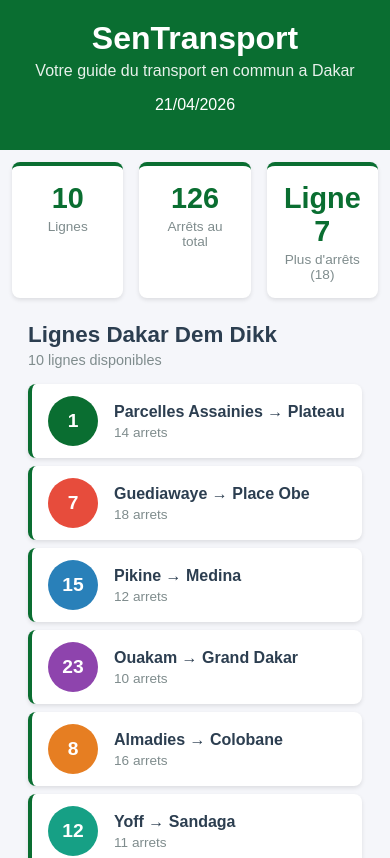
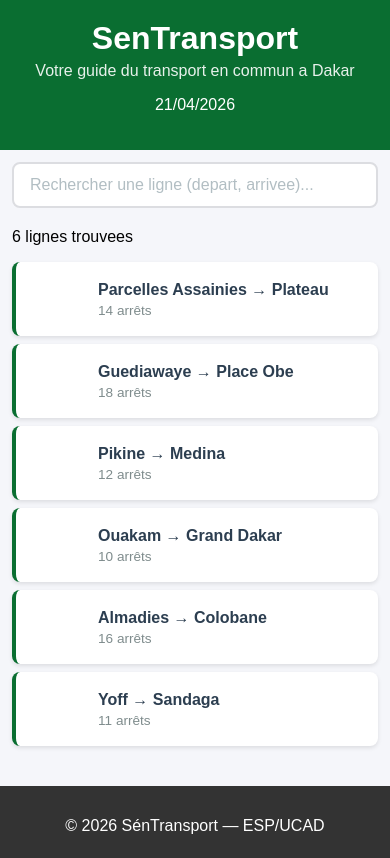
Before and after one commit to idypa10x/sentransport, a React (Create React App) app: page / in a window 390 px wide. Shown: the top 858 px of the page. Built offline with nearby package versions, Linux system fonts and the light colour scheme.

Commit message:
Lab 3 : etat, recherche et selection de lignes

```diff
--- a/src/App.css
+++ b/src/App.css
@@ -20,3 +20,19 @@
     padding: 12px;
   }
 }
+@media (max-width: 600px) {
+  .contenu {
+    padding: 12px;
+  }
+
+  .ligne-bus {
+    padding: 10px 12px;
+  }
+
+  .ligne-numero {
+    width: 40px;
+    height: 40px;
+    font-size: 1rem;
+    margin-right: 12px;
+  }
+}
--- a/src/App.js
+++ b/src/App.js
@@ -1,32 +1,78 @@
-import './App.css';
-import './App.css';
-import './App.css';
+import { useState } from 'react';
 import './App.css';
 import Header from './Header';
-import ListeLignes from './ListeLignes';
+import Recherche from './Recherche';
+import LigneBus from './LigneBus';
+import DetailLigne from './DetailLigne';
 import Footer from './Footer';
-import StatReseau from './StatReseau';
 
 function App() {
+  const [recherche, setRecherche] = useState("");
+  const [ligneSelectionnee, setLigneSelectionnee] = useState(null);
+
   const lignes = [
-    { id: 1, numero: "1", depart: "Parcelles Assainies", arrivee: "Plateau", arrets: 14, couleur: "#0a6e31" },
-    { id: 2, numero: "7", depart: "Guediawaye", arrivee: "Place Obe", arrets: 18, couleur: "#e74c3c" },
-    { id: 3, numero: "15", depart: "Pikine", arrivee: "Medina", arrets: 12, couleur: "#2980b9" },
-    { id: 4, numero: "23", depart: "Ouakam", arrivee: "Grand Dakar", arrets: 10, couleur: "#8e44ad" },
-    { id: 5, numero: "8", depart: "Almadies", arrivee: "Colobane", arrets: 16, couleur: "#e67e22" },
-    { id: 6, numero: "12", depart: "Yoff", arrivee: "Sandaga", arrets: 11, couleur: "#16a085" },
-    { id: 7, numero: "31", depart: "Fann", arrivee: "HLM", arrets: 9, couleur: "#c0392b" },
-    { id: 8, numero: "42", depart: "Liberte 6", arrivee: "Dieuppeul", arrets: 13, couleur: "#d35400" },
-    { id: 9, numero: "17", depart: "Sicap", arrivee: "Medina", arrets: 8, couleur: "#27ae60" },
-    { id: 10, numero: "5", depart: "HLM", arrivee: "Sandaga", arrets: 15, couleur: "#2c3e50" },
+    { id: 1, numero: "1", depart: "Parcelles Assainies",
+      arrivee: "Plateau", arrets: 14,
+      listeArrets: ["Parcelles U14", "Parcelles U10",
+        "Camberene", "Patte d'Oie", "Grand Dakar",
+        "Colobane", "Ponty", "Plateau"] },
+    { id: 2, numero: "7", depart: "Guediawaye",
+      arrivee: "Place Obe", arrets: 18,
+      listeArrets: ["Guediawaye", "Pikine", "Thiaroye",
+        "Keur Massar", "Grand Yoff", "Parcelles",
+        "Liberte 6", "Place Obe"] },
+    { id: 3, numero: "15", depart: "Pikine",
+      arrivee: "Medina", arrets: 12,
+      listeArrets: ["Pikine Centre", "Thiaroye Gare",
+        "Hann", "Colobane", "Fass", "Medina"] },
+    { id: 4, numero: "23", depart: "Ouakam",
+      arrivee: "Grand Dakar", arrets: 10,
+      listeArrets: ["Ouakam Village", "Mermoz", "Fann",
+        "Point E", "Liberte 5", "Grand Dakar"] },
+    { id: 5, numero: "8", depart: "Almadies",
+      arrivee: "Colobane", arrets: 16,
+      listeArrets: ["Almadies", "Ngor", "Yoff",
+        "Ouest Foire", "Liberte 6", "Colobane"] },
+    { id: 6, numero: "12", depart: "Yoff",
+      arrivee: "Sandaga", arrets: 11,
+      listeArrets: ["Yoff Village", "Aeroport LSS",
+        "Parcelles U17", "Grand Yoff", "HLM", "Sandaga"] },
   ];
+
+  const lignesFiltrees = lignes.filter(l =>
+    l.depart.toLowerCase().includes(recherche.toLowerCase()) ||
+    l.arrivee.toLowerCase().includes(recherche.toLowerCase()) ||
+    l.numero.includes(recherche)
+  );
+
+  function handleClickLigne(ligne) {
+    if (ligneSelectionnee && ligneSelectionnee.id === ligne.id) {
+      setLigneSelectionnee(null);
+    } else {
+      setLigneSelectionnee(ligne);
+    }
+  }
 
   return (
     <div className="App">
       <Header />
       <main className="contenu">
-        <StatReseau lignes={lignes} />
-        <ListeLignes lignes={lignes} />
+        <Recherche valeur={recherche} onChange={setRecherche} />
+        <p className="resultat-recherche">
+          {lignesFiltrees.length} ligne{lignesFiltrees.length > 1 ? 's' : ''} trouvee{lignesFiltrees.length > 1 ? 's' : ''}
+        </p>
+        {lignesFiltrees.map(ligne => (
+          <LigneBus
+            key={ligne.id}
+            numero={ligne.numero}
+            depart={ligne.depart}
+            arrivee={ligne.arrivee}
+            arrets={ligne.arrets}
+            estSelectionnee={ligneSelectionnee && ligneSelectionnee.id === ligne.id}
+            onClick={() => handleClickLigne(ligne)}
+          />
+        ))}
+        {ligneSelectionnee && <DetailLigne ligne={ligneSelectionnee} />}
       </main>
       <Footer />
     </div>
--- /dev/null
+++ b/src/DetailLigne.css
@@ -0,0 +1,67 @@
+.detail-ligne {
+  background-color: #ffffff;
+  border: 2px solid #0a6e31;
+  border-radius: 8px;
+  padding: 20px;
+  margin-top: 16px;
+  animation: slideDown 0.3s ease;
+}
+
+@keyframes slideDown {
+  from { opacity: 0; transform: translateY(-10px); }
+  to { opacity: 1; transform: translateY(0); }
+}
+
+.detail-titre {
+  color: #0a6e31;
+  margin: 0 0 8px 0;
+  font-size: 1.2rem;
+}
+
+.detail-info {
+  color: #7f8c8d;
+  margin: 0 0 16px 0;
+  font-size: 0.9rem;
+}
+
+.detail-arrets h4 {
+  color: #2c3e50;
+  margin: 0 0 8px 0;
+}
+
+.detail-liste {
+  list-style: none;
+  padding: 0;
+  margin: 0;
+}
+
+.detail-arret {
+  display: flex;
+  align-items: center;
+  padding: 8px 0;
+  border-bottom: 1px solid #f0f0f0;
+}
+
+.detail-arret:last-child {
+  border-bottom: none;
+}
+
+.arret-numero {
+  background-color: #0a6e31;
+  color: white;
+  width: 28px;
+  height: 28px;
+  border-radius: 50%;
+  display: flex;
+  align-items: center;
+  justify-content: center;
+  font-size: 0.8rem;
+  font-weight: bold;
+  margin-right: 12px;
+  flex-shrink: 0;
+}
+
+.arret-nom {
+  color: #2c3e50;
+  font-size: 0.95rem;
+}
--- /dev/null
+++ b/src/DetailLigne.js
@@ -0,0 +1,27 @@
+import './DetailLigne.css';
+
+function DetailLigne({ ligne }) {
+  return (
+    <div className="detail-ligne">
+      <h3 className="detail-titre">
+        Ligne {ligne.numero} : {ligne.depart} → {ligne.arrivee}
+      </h3>
+      <p className="detail-info">
+        {ligne.arrets} arrêts sur ce trajet
+      </p>
+      <div className="detail-arrets">
+        <h4>Arrêts principaux :</h4>
+        <ul className="detail-liste">
+          {ligne.listeArrets.map((arret, index) => (
+            <li key={index} className="detail-arret">
+              <span className="arret-numero">{index + 1}</span>
+              <span className="arret-nom">{arret}</span>
+            </li>
+          ))}
+        </ul>
+      </div>
+    </div>
+  );
+}
+
+export default DetailLigne;
--- a/src/LigneBus.js
+++ b/src/LigneBus.js
@@ -1,16 +1,15 @@
 import './LigneBus.css';
 
-function LigneBus({ numero, depart, arrivee, arrets, couleur }) {
+function LigneBus({ numero, depart, arrivee, arrets, estSelectionnee, onClick }) {
   return (
-    <div className="ligne-bus">
-      <div className="ligne-numero" style={{ backgroundColor: couleur }}>
-        {numero}
-      </div>
+    <div
+      className={`ligne-bus ${estSelectionnee ? 'ligne-bus-active' : ''}`}
+      onClick={onClick}
+    >
+      <div className="ligne-numero">{numero}</div>
       <div className="ligne-info">
-        <span className="ligne-trajet">
-          {depart} &rarr; {arrivee}
-        </span>
-        <span className="ligne-arrets">{arrets} arrets</span>
+        <span className="ligne-trajet">{depart} → {arrivee}</span>
+        <span className="ligne-arrets">{arrets} arrêts</span>
       </div>
     </div>
   );
--- a/src/ListeLignes.css
+++ b/src/ListeLignes.css
@@ -14,3 +14,11 @@
   margin-top: 0;
   margin-bottom: 16px;
 }
+.ligne-bus-active {
+  border-left: 4px solid #e67e22;
+  background-color: #fef9f3;
+}
+
+.ligne-bus-active .ligne-numero {
+  background-color: #e67e22;
+}
--- /dev/null
+++ b/src/Recherche.css
@@ -0,0 +1,22 @@
+.recherche {
+  margin-bottom: 20px;
+}
+
+.recherche-input {
+  width: 100%;
+  padding: 12px 16px;
+  font-size: 1rem;
+  border: 2px solid #dcdde1;
+  border-radius: 8px;
+  outline: none;
+  box-sizing: border-box;
+  transition: border-color 0.2s;
+}
+
+.recherche-input:focus {
+  border-color: #0a6e31;
+}
+
+.recherche-input::placeholder {
+  color: #b2bec3;
+}
--- /dev/null
+++ b/src/Recherche.js
@@ -0,0 +1,17 @@
+import './Recherche.css';
+
+function Recherche({ valeur, onChange }) {
+  return (
+    <div className="recherche">
+      <input
+        type="text"
+        className="recherche-input"
+        placeholder="Rechercher une ligne (depart, arrivee)..."
+        value={valeur}
+        onChange={e => onChange(e.target.value)}
+      />
+    </div>
+  );
+}
+
+export default Recherche;
```
